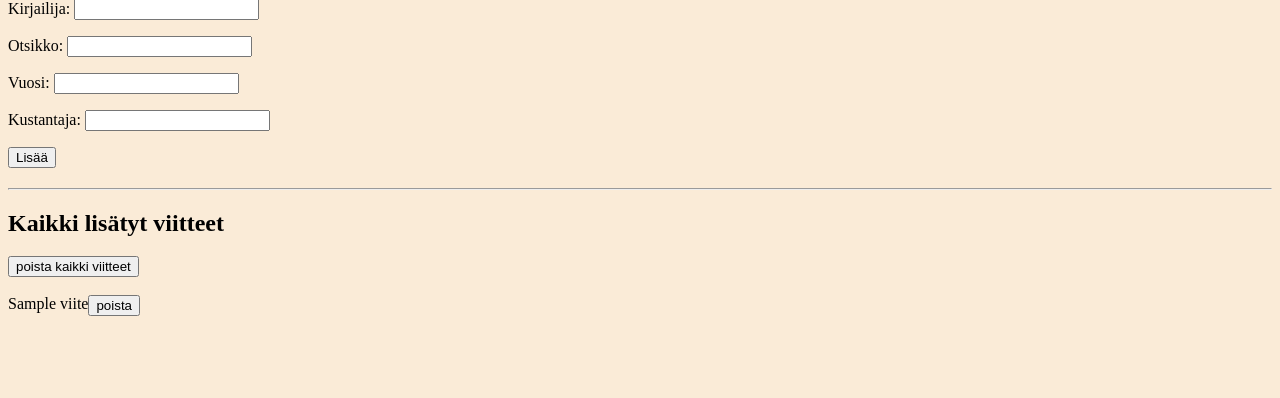
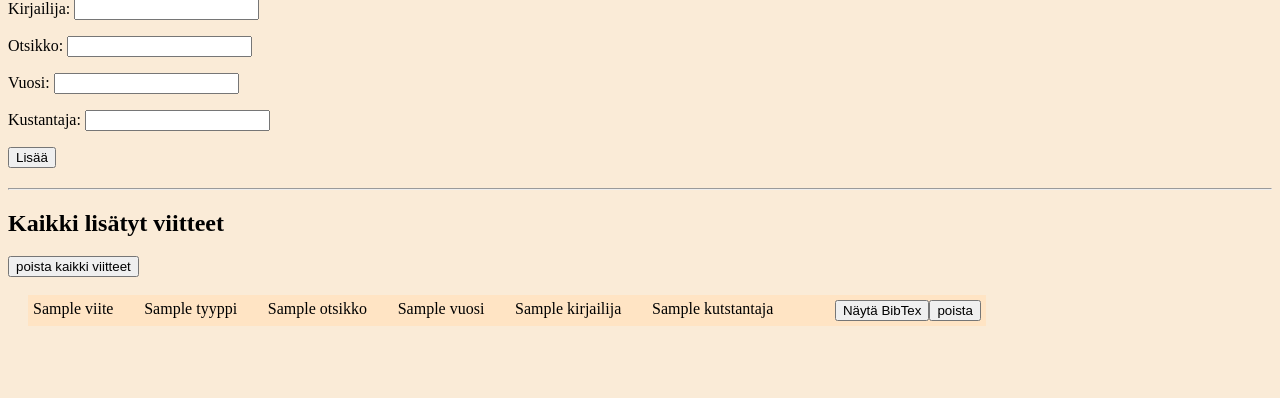
Before and after one commit to Yahimoh/Ohturyhma, a Flask app: template src/templates/index.html in a window 1280 px wide. Shown: the part 169-567 px from the top of the page. Run offline with Flask 3, Linux system fonts and the light colour scheme; the template is opened without the code that fills it: most values are stand-ins (such as "Sample title", 1, 10 or a date in 2020).

Commit message:
Luo jonkinlainen viitteen HTML-kuvaus

```diff
--- a/src/app.py
+++ b/src/app.py
@@ -11,7 +11,7 @@ db.init_app(app)
 @app.route("/")
 def order():
     return render_template("index.html",
-                viitteet=[[x.tiedot['id'], str(x)] for x in lue_viitteet()])
+                viitteet=lue_viitteet())
 
 @app.route("/send_kirja", methods=["POST"])
 def send_kirja():
--- a/src/static/index.css
+++ b/src/static/index.css
@@ -1,3 +1,27 @@
 body {
     background-color: antiquewhite;
 }
+
+.viite_base {
+    padding: 5px;
+    margin: 0px 20px 0px 20px;
+    display: flex;
+    background-color: bisque;
+    width: 75%;
+}
+
+.palanen {
+    flex: 1 1 auto;
+    overflow: hidden;
+    text-overflow: ellipsis;
+}
+
+.napit {
+    display: flex;
+    flex-direction: row-reverse;
+    margin-left: auto;
+}
+
+.bibtex-wrapperi {
+    white-space: pre-wrap;
+}
--- a/src/static/index.js
+++ b/src/static/index.js
@@ -1,3 +1,21 @@
+function toggle_bibtex(viite_id) {
+    let bibtex_div = document.getElementById('wrapperi_' + viite_id);
+    let nappi = document.getElementById('bibtex_nappi_' + viite_id);
+    if(nappi.textContent == "Näytä BibTex") {
+        näytä_bibtex(viite_id, bibtex_div, nappi);
+    } else {
+        piilota_bibtex(viite_id, bibtex_div, nappi);
+    }
+}
+
+function näytä_bibtex(viite_id, bibtex_div, nappi) {
+    nappi.textContent = "Piilota BibTex";
+}
+
+function piilota_bibtex(viite_id, bibtex_div, nappi) {
+    nappi.textContent = "Näytä BibTex";
+}
+
 function toggleForm(formName) {
     var kirjaForm = document.getElementById('kirjaForm');
     var artikkeliForm = document.getElementById('artikkeliForm');
--- a/src/templates/viite.html
+++ b/src/templates/viite.html
@@ -1,10 +1,22 @@
+{% macro _palanen(viite, tyyppi) %}
+    <span class="{{ tyyppi }} palanen">{{ viite.tiedot[tyyppi] }}</span>
+{% endmacro %}
+
 {% macro luo_viite(viite) %}
-    <div style="display: flex;">
-        <div class="viite" style="white-space: pre-wrap;">{{ viite[1] }}</div>
-        <!-- tähän lisättävä jotain, minkä perusteella poistava route tunnistaa viitteen -->
-        <form action="/poista/{{viite[0]}}" method="POST">
-            <input type="submit" value="poista">
-        </form>
+    <div class="viite_base" id="viite_{{ viite.tiedot['id'] }}">
+        {{ _palanen(viite, "viite") }}
+        {{ _palanen(viite, "tyyppi") }}
+        {{ _palanen(viite, "otsikko") }}
+        {{ _palanen(viite, "vuosi") }}
+        {{ _palanen(viite, "kirjailija") }}
+        {{ _palanen(viite, "kutstantaja") }}
+        <div class="napit palanen">
+            <form action="/poista/{{viite.tiedot['id']}}" method="POST">
+                <input type="submit" value="poista">
+            </form>
+            <button type="button" onclick="toggle_bibtex({{ viite.tiedot['id'] }})" id="bibtex_nappi_{{ viite.tiedot['id'] }}">Näytä BibTex</button>
+        </div>
     </div>
+    <div class="bibtex-wrapperi" id="wrapperi_{{ viite.tiedot['id'] }}"></div>
     <br>
 {% endmacro %}
```
